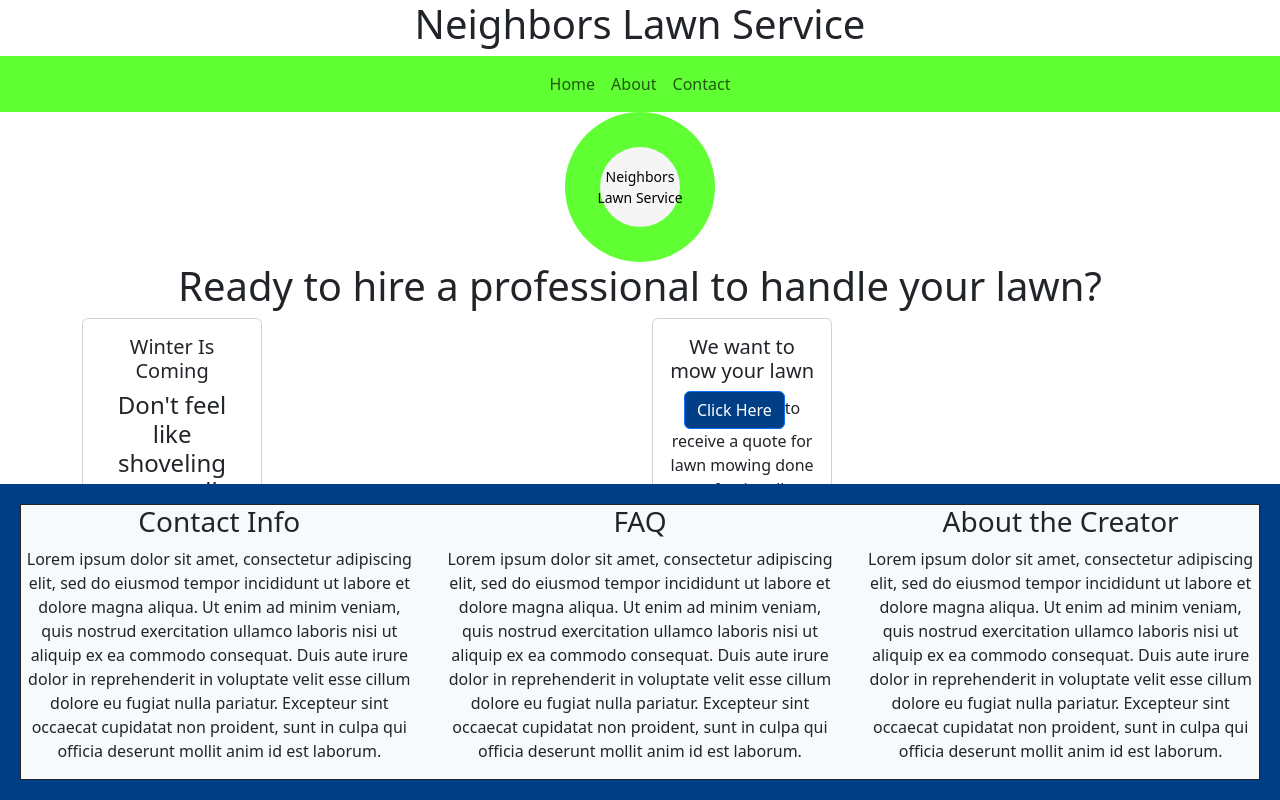
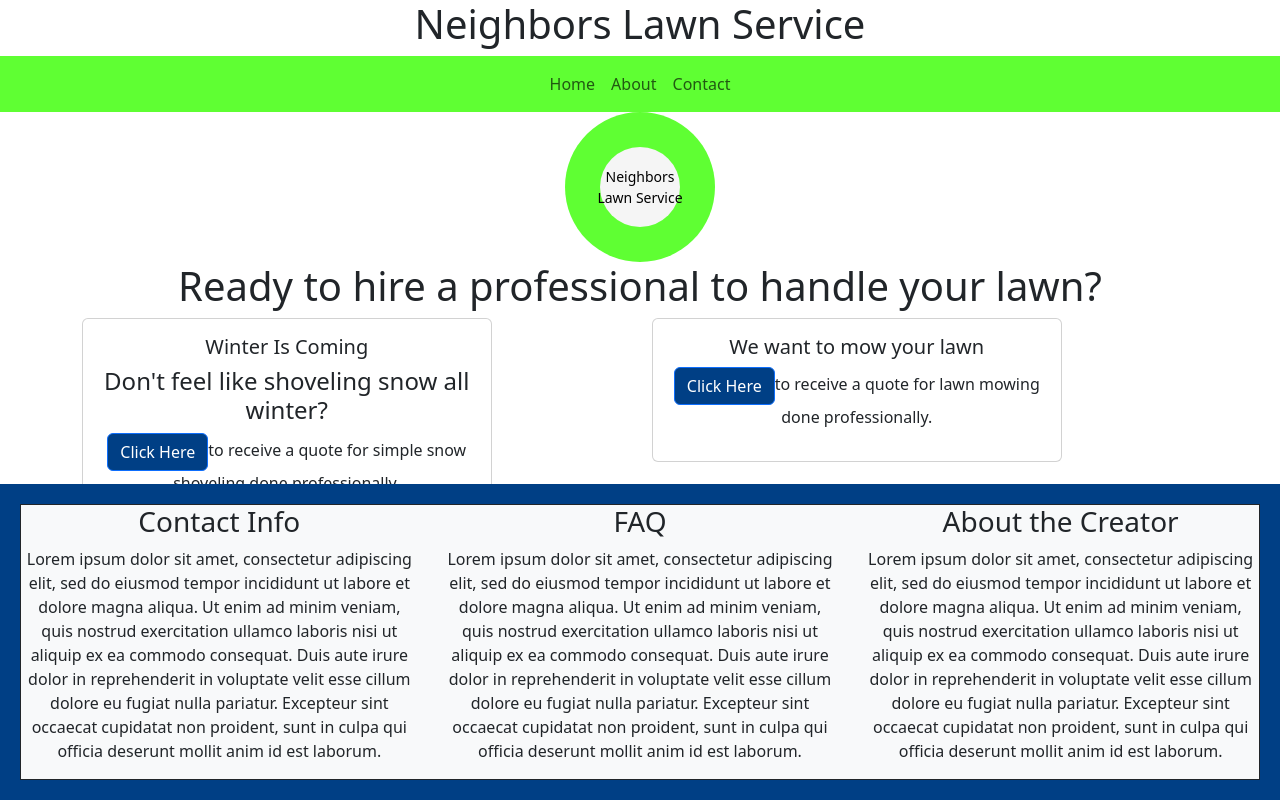
Before and after one commit to bneighbs6/b-neighborly-lawn, a React (Create React App) app: page / in a window 1280 px wide. Built offline with nearby package versions, Linux system fonts and the light colour scheme; the HTML template or start-up script is replaced by a standard one.

Commit message:
Spaced homepage cards

```diff
--- a/src/Components/Pages/HomePage.jsx
+++ b/src/Components/Pages/HomePage.jsx
@@ -3,6 +3,7 @@ import { Button, Card, Container, Row, Col } from "react-bootstrap";
 import 'bootstrap/dist/css/bootstrap.min.css';
 
 function HomePage() {
+  // TODO: Have handleClick take user to a form to fill out request
   function handleClick() {
     console.log("button clicked");
   }
@@ -14,7 +15,7 @@ function HomePage() {
       </div>
       <Container>
         <Row>
-          <Col md={6}> {/* Each card will take up half the width on medium and larger screens */}
+          <Col>
             <Card className="home-page-card">
               <Card.Body>
                 <Card.Title>Winter Is Coming</Card.Title>
@@ -26,12 +27,13 @@ function HomePage() {
                   >
                     Click Here
                   </Button>
-                  to receive a quote for simple snow shoveling done professionally.
+                  to receive a quote for simple snow shoveling done
+                  professionally.
                 </p>
               </Card.Body>
             </Card>
           </Col>
-          <Col md={6}> {/* Each card will take up half the width on medium and larger screens */}
+          <Col>
             <Card className="home-page-card">
               <Card.Body>
                 <Card.Title>We want to mow your lawn</Card.Title>
--- a/src/index.css
+++ b/src/index.css
@@ -23,8 +23,7 @@ code {
 
 .home-page-card {
   text-align: center;
-  width: 33%;
-
+  width: 75%;
 }
 
 #nav-bar {
@@ -34,7 +33,6 @@ code {
 #footer {
   position: fixed;
   bottom: 0;
-  left: 0;
   width: 100%;
   background-color: #003f85;
   padding: 20px;
```
